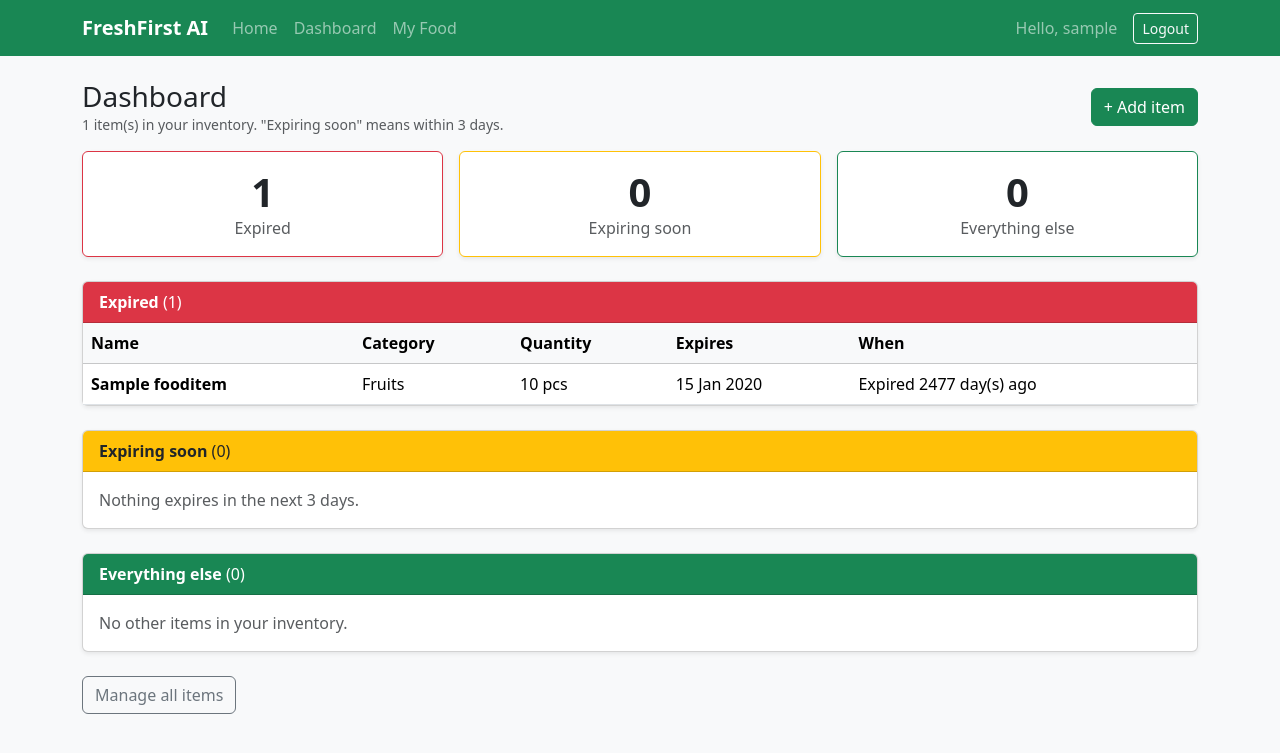
After one commit to Amaan-Asif/FreshFirstAI, a Django app: page /dashboard/ in a window 1280 px wide. The commit adds this page. Shown: the top 753 px of the page. Run offline with Django 5.2, Linux system fonts and the light colour scheme; a user stored in the database is signed in; tables that the repository leaves empty hold one stand-in row (values such as "Sample post").

Commit message:
Add dashboard with expired, expiring soon and other sections

```diff
--- a/core/urls.py
+++ b/core/urls.py
@@ -6,4 +6,5 @@ app_name = "core"
 
 urlpatterns = [
     path("", views.home, name="home"),
+    path("dashboard/", views.dashboard, name="dashboard"),
 ]
--- a/core/views.py
+++ b/core/views.py
@@ -1,5 +1,59 @@
+from datetime import timedelta
+
+from django.contrib.auth.decorators import login_required
 from django.shortcuts import render
+from django.utils import timezone
+
+from inventory.models import EXPIRING_SOON_DAYS, FoodItem
 
 
 def home(request):
     return render(request, "core/home.html")
+
+
+@login_required
+def dashboard(request):
+    today = timezone.localdate()
+    soon_cutoff = today + timedelta(days=EXPIRING_SOON_DAYS)
+
+    items = FoodItem.objects.filter(owner=request.user)
+
+    expired = list(items.filter(expiry_date__lt=today))
+    expiring_soon = list(
+        items.filter(expiry_date__gte=today, expiry_date__lte=soon_cutoff)
+    )
+    other = list(items.filter(expiry_date__gt=soon_cutoff))
+
+    sections = [
+        {
+            "key": "expired",
+            "title": "Expired",
+            "color": "danger",
+            "items": expired,
+            "empty": "Nothing has expired. Great job!",
+        },
+        {
+            "key": "soon",
+            "title": "Expiring soon",
+            "color": "warning",
+            "items": expiring_soon,
+            "empty": f"Nothing expires in the next {EXPIRING_SOON_DAYS} days.",
+        },
+        {
+            "key": "other",
+            "title": "Everything else",
+            "color": "success",
+            "items": other,
+            "empty": "No other items in your inventory.",
+        },
+    ]
+
+    return render(
+        request,
+        "core/dashboard.html",
+        {
+            "sections": sections,
+            "total": len(expired) + len(expiring_soon) + len(other),
+            "soon_days": EXPIRING_SOON_DAYS,
+        },
+    )
--- a/templates/base.html
+++ b/templates/base.html
@@ -19,6 +19,9 @@
                         <a class="nav-link" href="{% url 'core:home' %}">Home</a>
                     </li>
                     {% if user.is_authenticated %}
+                    <li class="nav-item">
+                        <a class="nav-link" href="{% url 'core:dashboard' %}">Dashboard</a>
+                    </li>
                     <li class="nav-item">
                         <a class="nav-link" href="{% url 'inventory:list' %}">My Food</a>
                     </li>
--- /dev/null
+++ b/templates/core/dashboard.html
@@ -0,0 +1,72 @@
+{% extends "base.html" %}
+
+{% block title %}Dashboard - FreshFirst AI{% endblock %}
+
+{% block content %}
+<div class="d-flex justify-content-between align-items-center mb-3">
+    <div>
+        <h1 class="h3 mb-0">Dashboard</h1>
+        <div class="text-muted small">{{ total }} item(s) in your inventory. "Expiring soon" means within {{ soon_days }} days.</div>
+    </div>
+    <a href="{% url 'inventory:add' %}" class="btn btn-success">+ Add item</a>
+</div>
+
+<div class="row g-3 mb-4">
+    {% for section in sections %}
+    <div class="col-12 col-md-4">
+        <div class="card shadow-sm border-{{ section.color }}">
+            <div class="card-body text-center">
+                <div class="display-6 fw-bold">{{ section.items|length }}</div>
+                <div class="text-muted">{{ section.title }}</div>
+            </div>
+        </div>
+    </div>
+    {% endfor %}
+</div>
+
+{% for section in sections %}
+<div class="card shadow-sm mb-4">
+    <div class="card-header bg-{{ section.color }} {% if section.color == 'warning' %}text-dark{% else %}text-white{% endif %}">
+        <strong>{{ section.title }}</strong> ({{ section.items|length }})
+    </div>
+    {% if section.items %}
+    <div class="table-responsive">
+        <table class="table table-hover align-middle mb-0">
+            <thead class="table-light">
+                <tr>
+                    <th>Name</th>
+                    <th>Category</th>
+                    <th>Quantity</th>
+                    <th>Expires</th>
+                    <th>When</th>
+                </tr>
+            </thead>
+            <tbody>
+                {% for item in section.items %}
+                <tr>
+                    <td><strong>{{ item.name }}</strong></td>
+                    <td>{{ item.get_category_display }}</td>
+                    <td>{{ item.quantity|floatformat:"-2" }} {{ item.unit }}</td>
+                    <td>{{ item.expiry_date|date:"d M Y" }}</td>
+                    <td>
+                        {% if section.key == "expired" %}
+                        Expired {{ item.days_until_expiry|cut:"-" }} day(s) ago
+                        {% elif item.days_until_expiry == 0 %}
+                        Expires today
+                        {% else %}
+                        In {{ item.days_until_expiry }} day(s)
+                        {% endif %}
+                    </td>
+                </tr>
+                {% endfor %}
+            </tbody>
+        </table>
+    </div>
+    {% else %}
+    <div class="card-body text-muted">{{ section.empty }}</div>
+    {% endif %}
+</div>
+{% endfor %}
+
+<a href="{% url 'inventory:list' %}" class="btn btn-outline-secondary">Manage all items</a>
+{% endblock %}
--- a/templates/core/home.html
+++ b/templates/core/home.html
@@ -9,5 +9,11 @@
         FreshFirst AI helps you track your food, spot what is about to expire,
         and plan meals so nothing goes to waste.
     </p>
+    {% if user.is_authenticated %}
+    <a href="{% url 'core:dashboard' %}" class="btn btn-success btn-lg">Go to dashboard</a>
+    {% else %}
+    <a href="{% url 'accounts:register' %}" class="btn btn-success btn-lg">Get started</a>
+    <a href="{% url 'accounts:login' %}" class="btn btn-outline-success btn-lg">Log in</a>
+    {% endif %}
 </div>
 {% endblock %}
```
